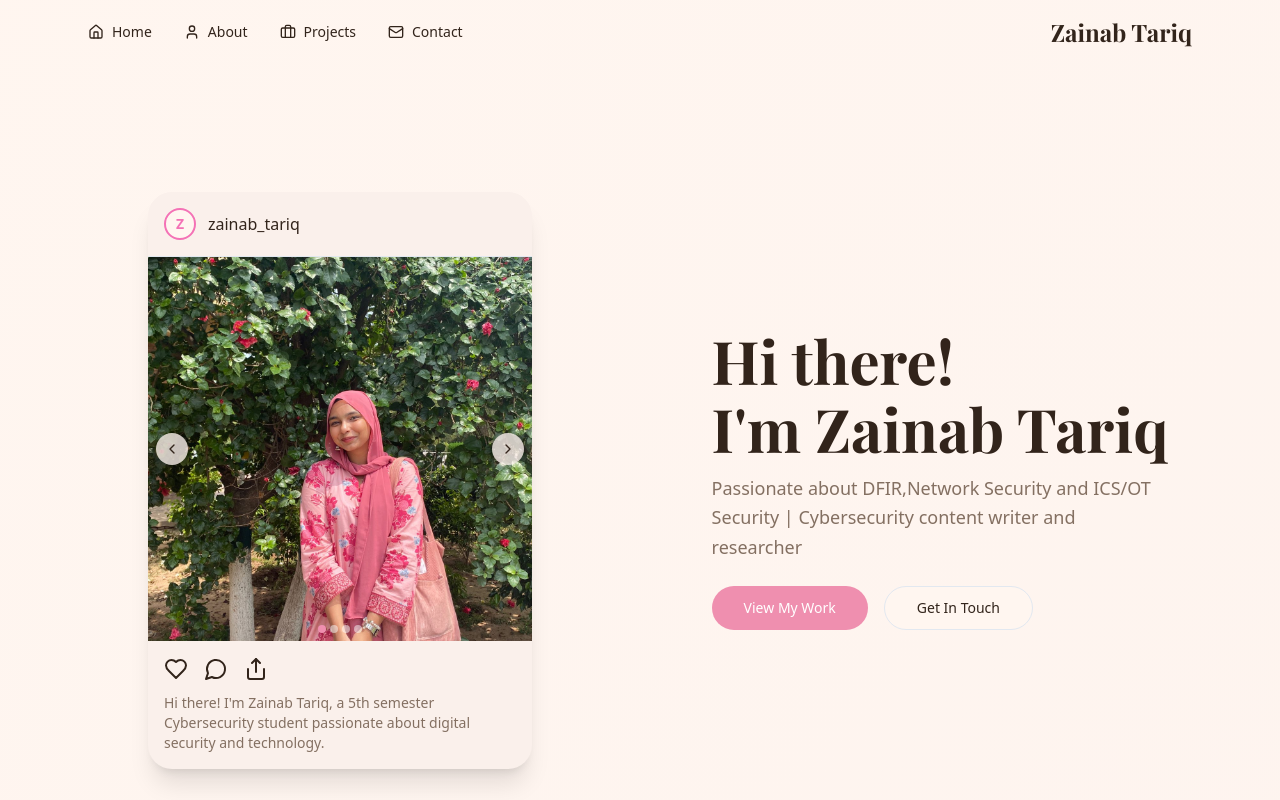
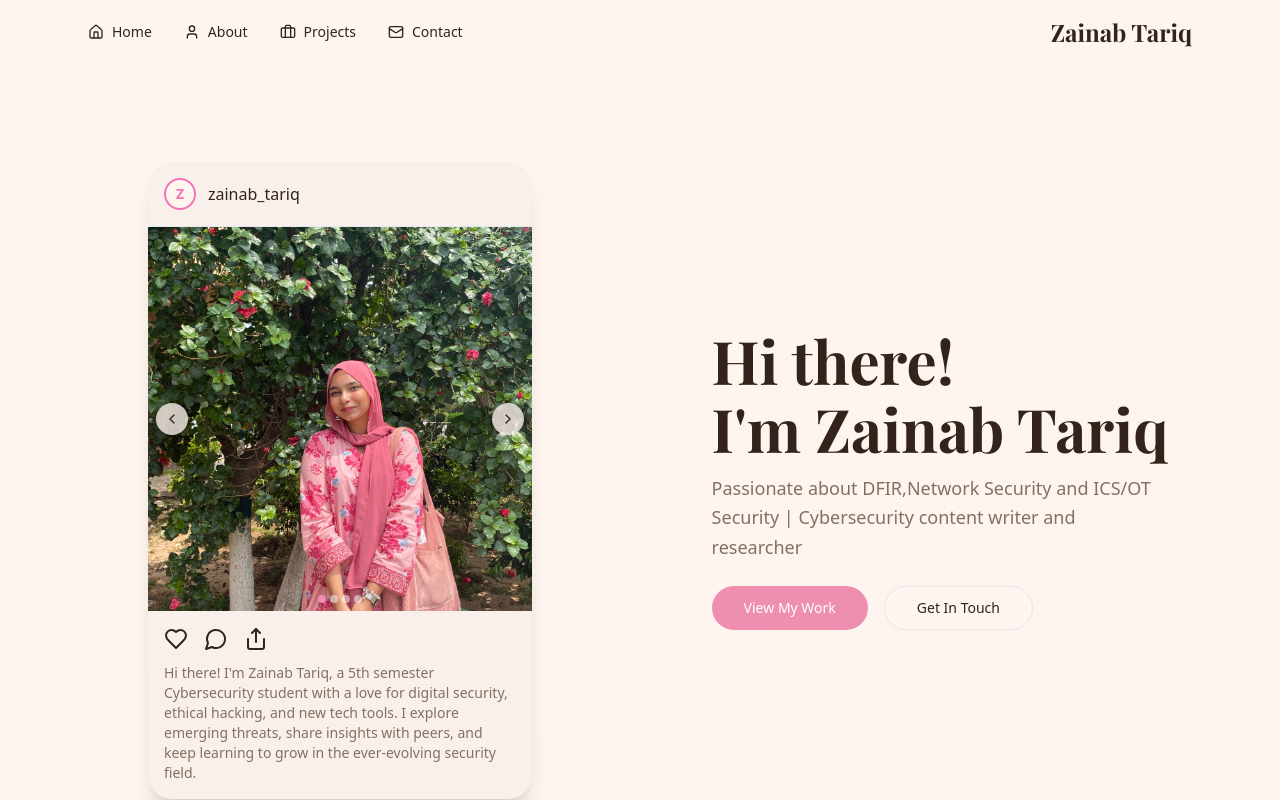
Before and after one commit to zeezaynab/MyPortfolio, a React (Vite) app: page / in a window 1280 px wide. Shown: the top 800 px of the page. Built offline with nearby package versions, Linux system fonts and the light colour scheme.

Commit message:
Update Instagram carousel captions
Update captions for the first four Instagram carousel slides with new content.

```diff
--- a/src/components/HeroSection.tsx
+++ b/src/components/HeroSection.tsx
@@ -8,19 +8,19 @@ const HeroSection = () => {
   const images = [
     {
       src: "/lovable-uploads/ae10ea33-ef18-4d99-9904-ab86f424545e.png",
-      caption: "Hi there! I'm Zainab Tariq, a 5th semester Cybersecurity student passionate about digital security and technology."
+      caption: "Hi there! I'm Zainab Tariq, a 5th semester Cybersecurity student with a love for digital security, ethical hacking, and new tech tools. I explore emerging threats, share insights with peers, and keep learning to grow in the ever-evolving security field."
     },
     {
       src: "/lovable-uploads/bc3469b6-ba89-4cc6-a57a-866705048da7.png",
-      caption: "I'm an active member of IEEE where I've been teaching cybersecurity courses for over a year, covering fundamentals like network security, threat analysis, and security best practices."
+      caption: "I'm an active member of IEEE, teaching cybersecurity courses for over a year. I cover network security, threat analysis, and best practices, while mentoring students and hosting hands-on workshops to spark curiosity in the tech and security community."
     },
     {
       src: "/lovable-uploads/f139c941-940d-486b-a60a-dd87eab7e61a.png",
-      caption: "I recently completed my internship at NECOP, working with the ICS department where I gained hands-on experience in Industrial Control Systems security and OT SOC development (NDAs have been signed so here's a goofy picture instead :D)"
+      caption: "I recently completed my internship at NECOP, working with the ICS department where I gained hands-on experience in Industrial Control Systems security and OT SOC development. NDAs are in place, so instead, here's a goofy photo that sums it all up."
     },
     {
       src: "/lovable-uploads/e66a4a6b-6391-4e1e-8f41-bfd3ca32060f.png",
-      caption: "This was a peek into my world, scroll below for all the professional jazz!"
+      caption: "This was a peek into my world — scroll below for the professional details, from my cybersecurity journey to my projects and achievements. These experiences have shaped my path as a learner, mentor, and aspiring professional in the security field."
     }
   ];
 
```
